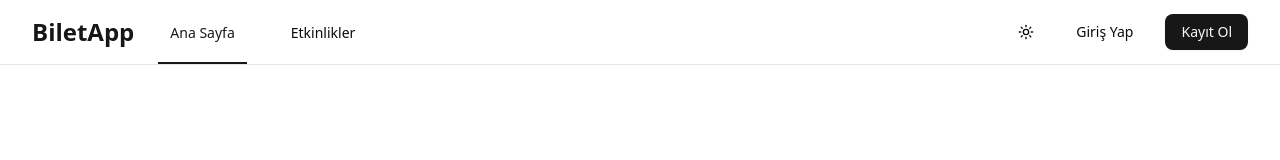
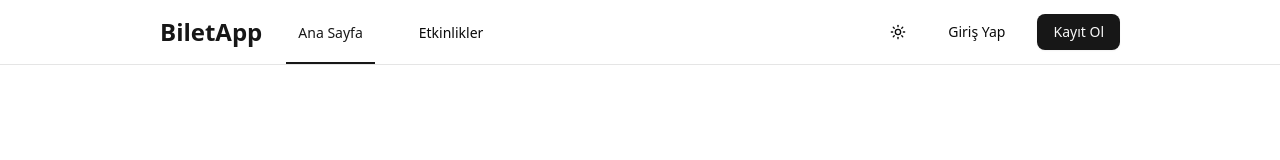
Before and after one commit to emirhann46/frontend, a Next.js app: page / in a window 1280 px wide. Shown: the top 160 px of the page. Built offline with nearby package versions, Linux system fonts and the light colour scheme.

Commit message:
Navbar bileşeninde maksimum genişlik ayarı güncellendi; max-w-7xl yerine max-w-5xl kullanıldı.

```diff
--- a/app/components/layout/navbar.tsx
+++ b/app/components/layout/navbar.tsx
@@ -144,7 +144,7 @@ export function Navbar() {
 
   return (
     <nav className="bg-background border-b border-border">
-      <div className="max-w-7xl mx-auto px-4 sm:px-6 lg:px-8">
+      <div className="max-w-5xl mx-auto px-4 sm:px-6 lg:px-8">
         <div className="flex justify-between h-16">
           <div className="flex">
             <div className="flex-shrink-0 flex items-center">
```
